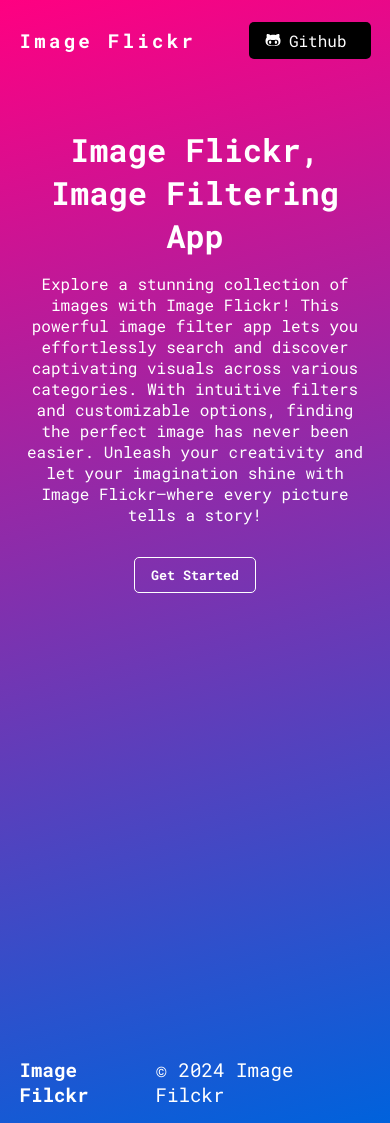
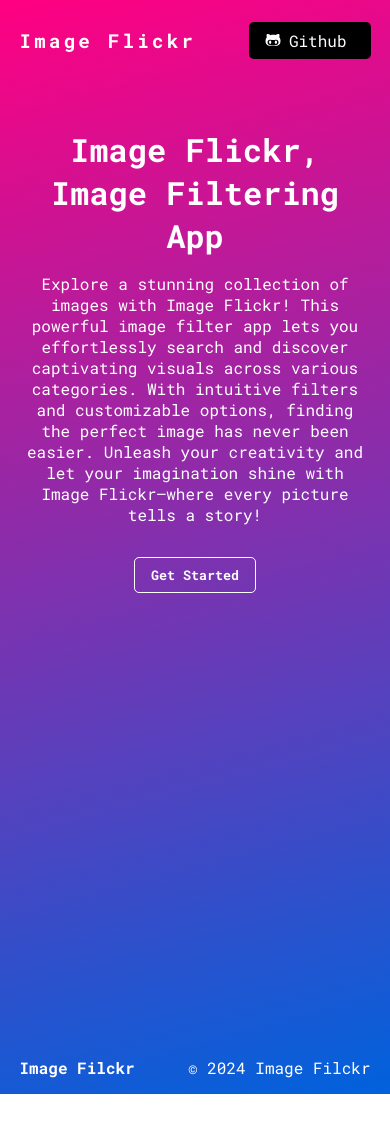
Before and after one commit to Aditya-Mane007/image-gallery-app, a React (Vite) app: page / in a window 390 px wide. After the commit the page ends 1094 px from the top, so only its background shows below. Built offline with nearby package versions, Linux system fonts and the light colour scheme.

Commit message:
Added Github Repo link to button

```diff
--- a/src/components/Navbar.jsx
+++ b/src/components/Navbar.jsx
@@ -10,7 +10,7 @@ function Navbar() {
       </div>
       <div className="navbar-links">
         <Link
-          to="https://github.com/Aditya-Mane007"
+          to="https://github.com/Aditya-Mane007/image-gallery-app"
           target="_blank"
           className="navbar-link"
         >
--- a/src/index.css
+++ b/src/index.css
@@ -123,7 +123,6 @@ p {
   display: flex;
   justify-content: space-between;
   align-items: center;
-  font-size: 1.2rem;
   color: var(--WHITE);
 }
 
@@ -241,4 +240,9 @@ p {
     width: 100%;
     height: 20rem;
   }
+
+  .footer {
+    width: 100%;
+    font-size: 1rem;
+  }
 }
```
